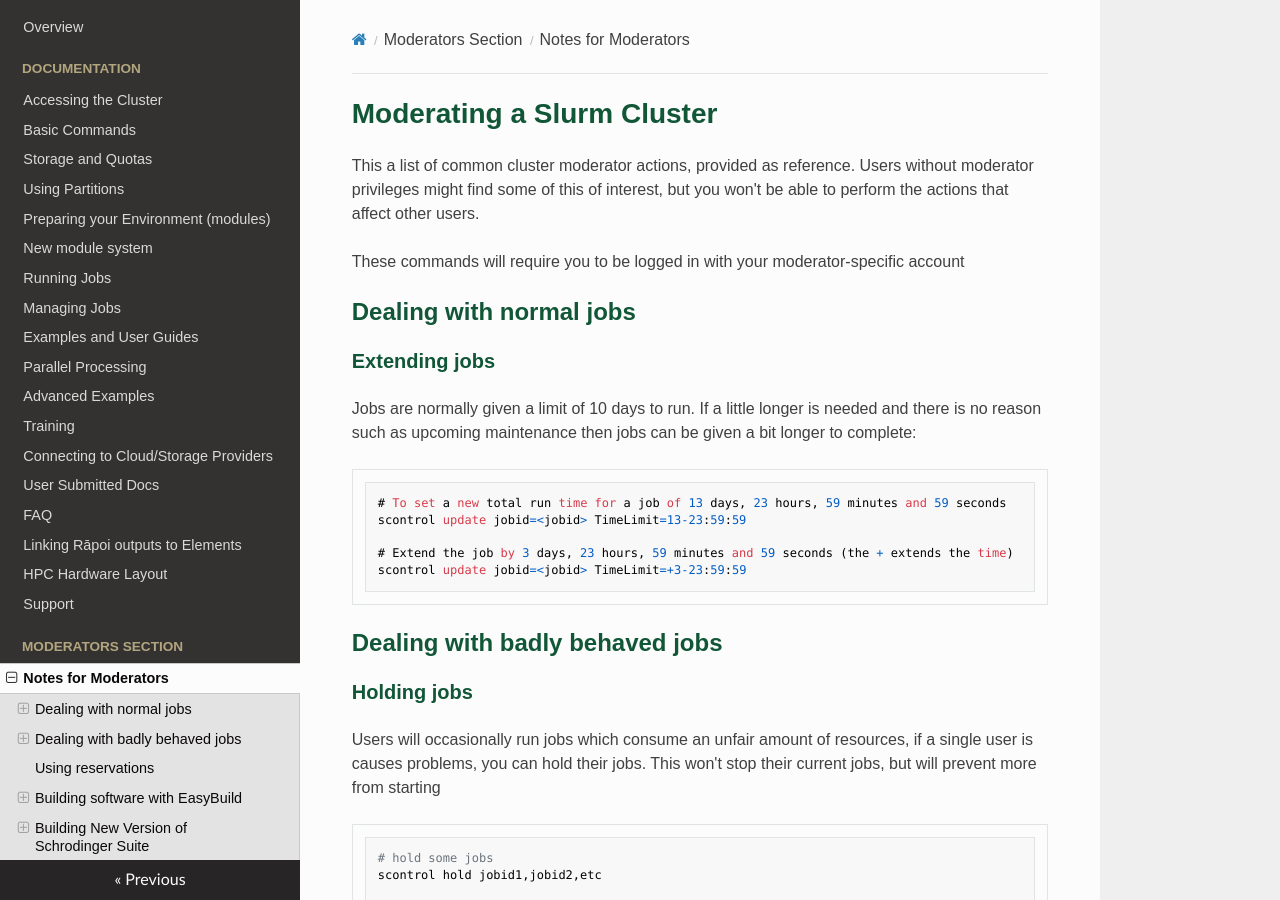
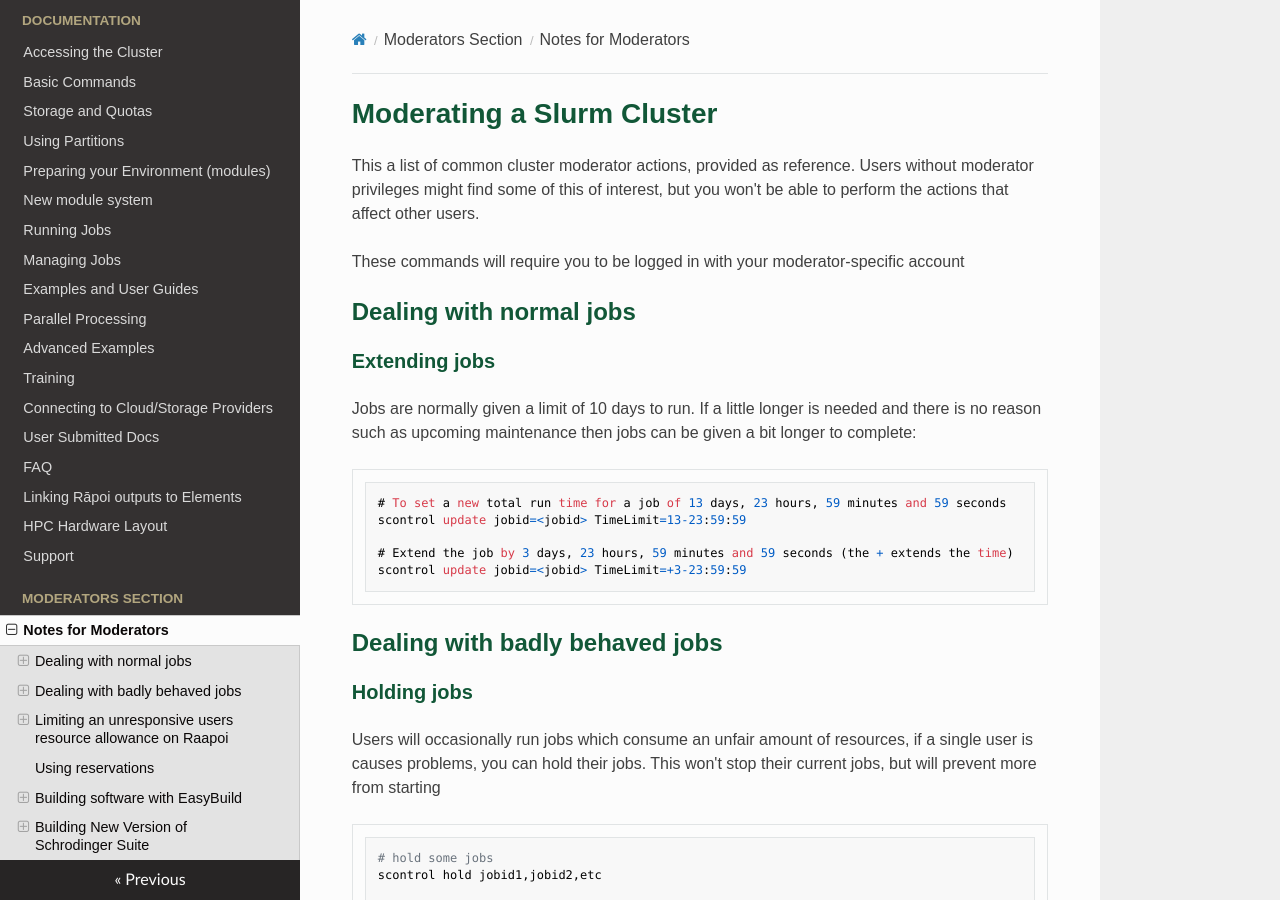
Before and after one commit to vuw-research-computing/raapoi-docs, an MkDocs documentation site: the page built from docs/mods_admins.md, in a window 1280 px wide and 900 px high. Built offline with MkDocs 1.6.1, drawn with Linux system fonts in a browser that asks for light colours; nearby versions of some CDN libraries; some web fonts are replaced.

Commit message:
Update mods_admins.md
Changed "Limiting an unresponsive users resource allowance on Raapoi" so it is a section.

````diff
--- a/docs/mods_admins.md
+++ b/docs/mods_admins.md
@@ -54,9 +54,9 @@
 squeue -p parallel -u <username> -t running --format "scancel %i" | sh
 ```
 
-### Limiting an unresponsive users resource allowance on Raapoi
+## Limiting an unresponsive users resource allowance on Raapoi
 
-#### Set maxjobs
+### Set maxjobs
 ```bash
 sacctmgr modify user where name=bob set MaxJobs=2
 ```
@@ -71,19 +71,19 @@
 20583 Dependency
 ```
 
-#### Show User CPU restruction details
+### Show User CPU restruction details
 
 ```bash
 sacctmgr show assoc where user=write_username_here
 ```
 
-#### Limiting CPU resources
+### Limiting CPU resources
 
 ```bash
 sacctmgr modify user <user> set GrpTRES=cpu=1026
 ```
 
-#### Limiting Memory (RAM) resources
+### Limiting Memory (RAM) resources
 
 This is a reference, but note that this may have unintended consequences. Please consult other moderators on Slack before proceeding with this.
 
@@ -91,7 +91,7 @@
 sacctmgr modify user <user> set GrpTRES=mem=1000G # This is 1TB of Ram
 ```
 
-#### Limiting GPU resources
+### Limiting GPU resources
 
 ```bash
 sacctmgr modify user bob set GrpTRES=cpu=-1,mem=-1,gres/gpu=4  # -1 means no restriction.
````
